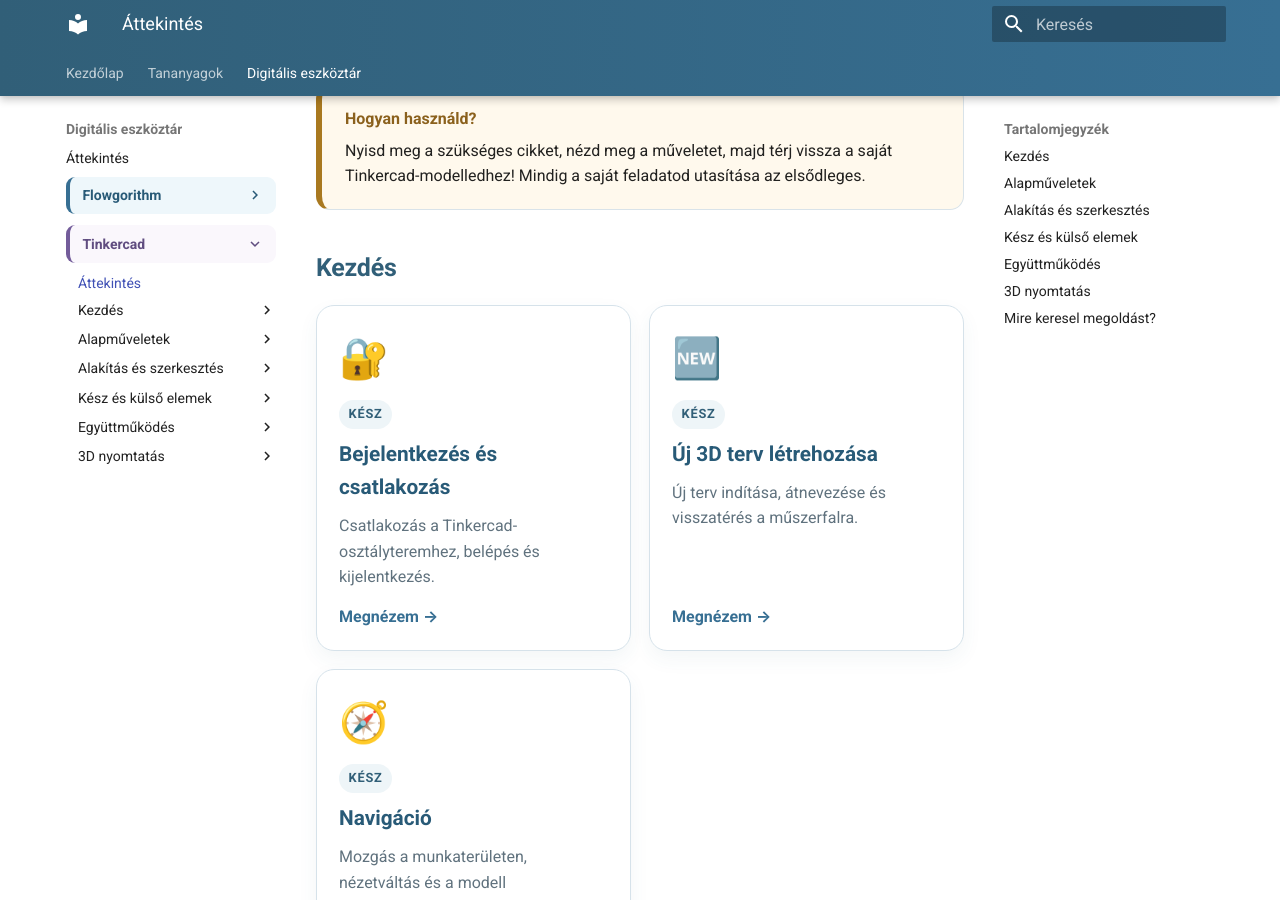
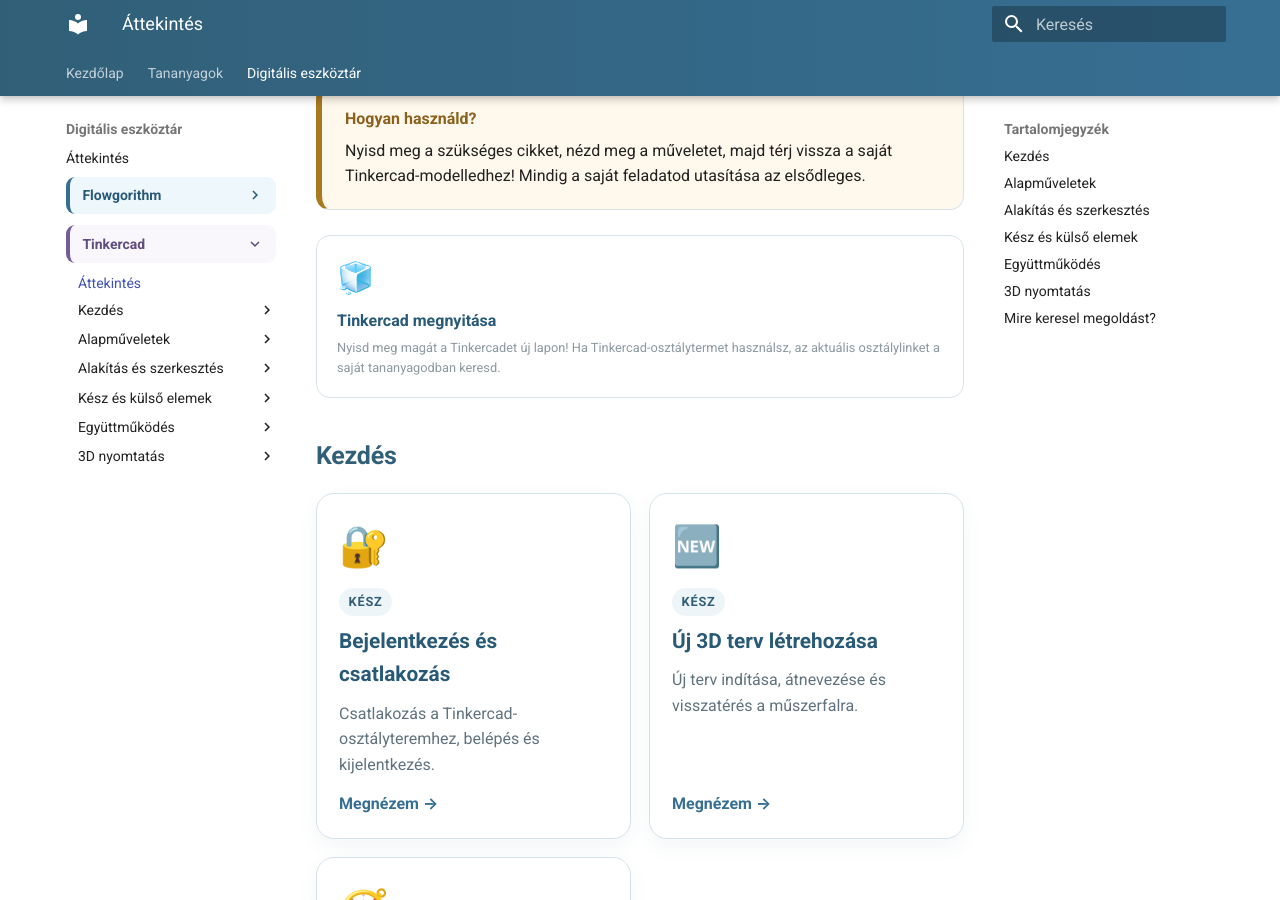
Before and after one commit to bsuszter/digitalis-eszkoztar, an MkDocs documentation site: the page built from docs/eszkoztar/tinkercad/index.md, in a window 1280 px wide and 900 px high, scrolled down 586 px. Built offline with MkDocs 1.6.1 and Material for MkDocs 9.7.7, drawn with Linux system fonts in a browser that asks for light colours.

Commit message:
Add direct Tinkercad access to toolkit overview

```diff
--- a/docs/eszkoztar/tinkercad/index.md
+++ b/docs/eszkoztar/tinkercad/index.md
@@ -15,6 +15,13 @@
 <div class="quick-note">
   <strong>Hogyan használd?</strong>
   <span>Nyisd meg a szükséges cikket, nézd meg a műveletet, majd térj vissza a saját Tinkercad-modelledhez! Mindig a saját feladatod utasítása az elsődleges.</span>
+</div>
+
+<div class="related-grid">
+  <a href="https://www.tinkercad.com/" target="_blank" rel="noopener">
+    <span class="related-icon">🧊</span>
+    <span class="related-text"><strong>Tinkercad megnyitása</strong><small>Nyisd meg magát a Tinkercadet új lapon! Ha Tinkercad-osztálytermet használsz, az aktuális osztálylinket a saját tananyagodban keresd.</small></span>
+  </a>
 </div>
 
 ## Kezdés
```
